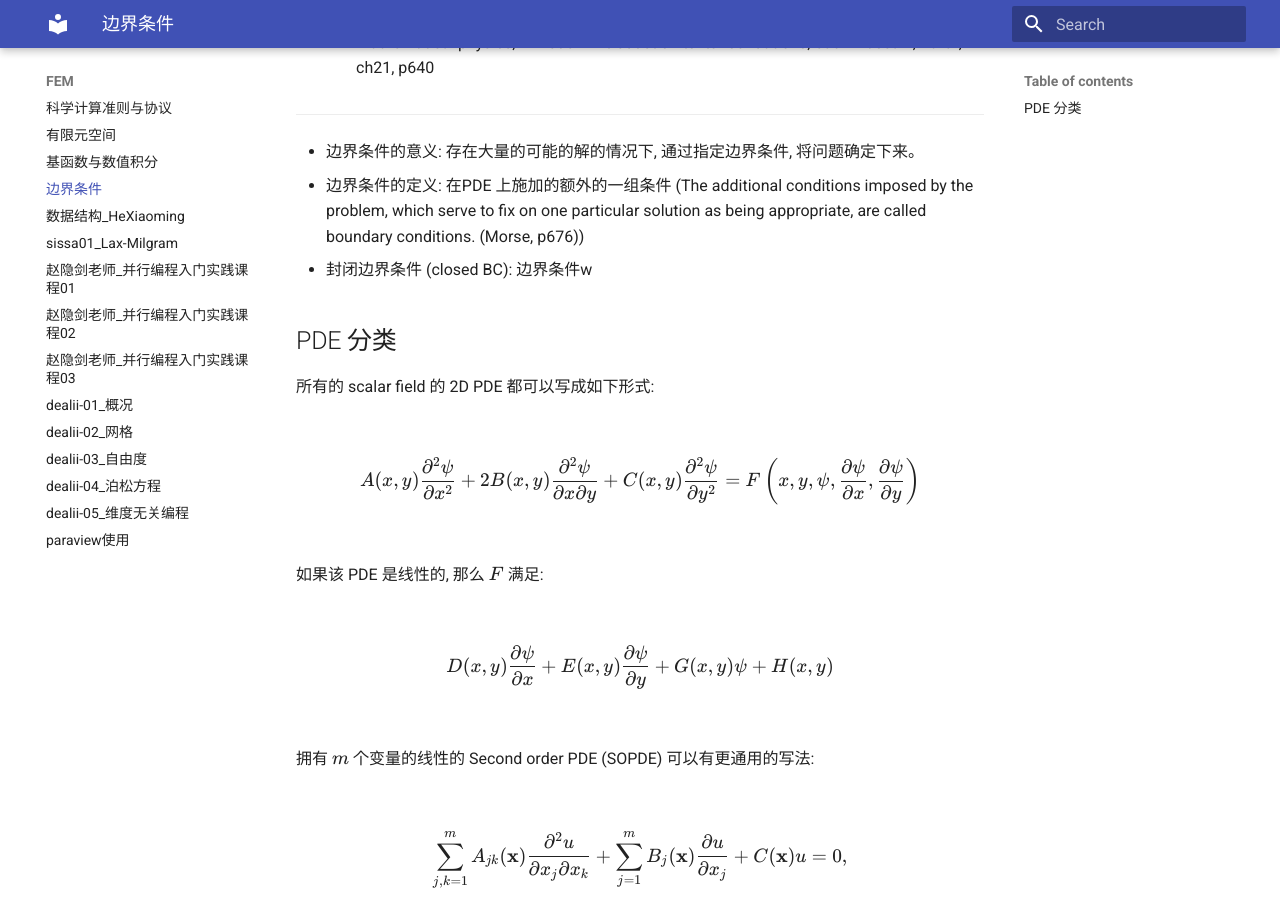
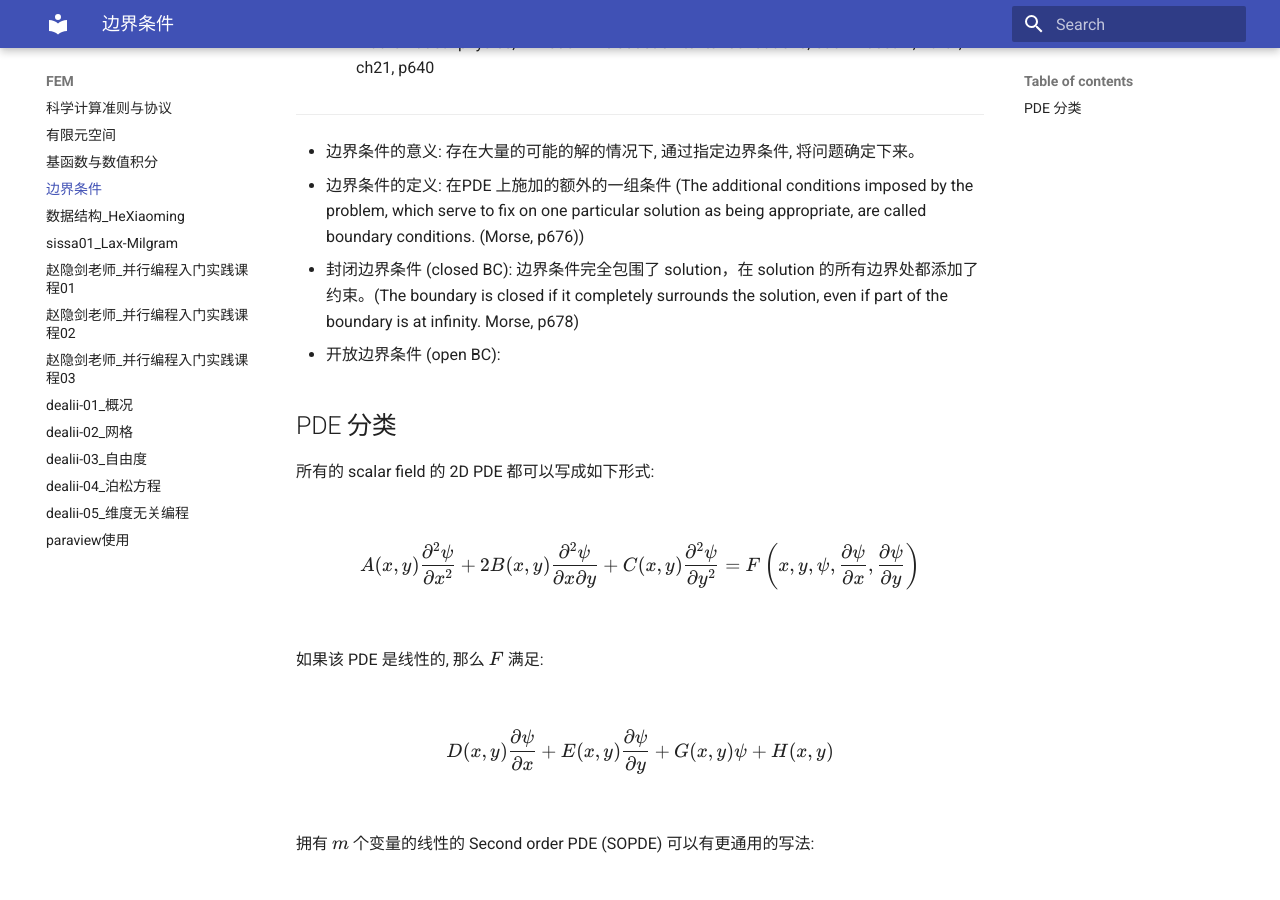
Before and after one commit to ymma98/technotes, an MkDocs documentation site: the page built from docs/FEM/边界条件.md, in a window 1280 px wide and 900 px high, scrolled down 305 px. Built offline with MkDocs 1.6.1 and Material for MkDocs 9.7.7, drawn with Linux system fonts in a browser that asks for light colours.

Commit message:
docs/FEM/边界条件.md updated from https://stackedit.cn/

```diff
--- a/docs/FEM/边界条件.md
+++ b/docs/FEM/边界条件.md
@@ -8,7 +8,8 @@ ___
 
 * 边界条件的意义: 存在大量的可能的解的情况下, 通过指定边界条件, 将问题确定下来。
 * 边界条件的定义: 在PDE 上施加的额外的一组条件 (The additional conditions imposed by the problem, which serve to fix on one particular solution as being appropriate, are called boundary conditions. (Morse, p676))
-* 封闭边界条件 (closed BC): 边界条件w
+* 封闭边界条件 (closed BC): 边界条件完全包围了 solution，在 solution 的所有边界处都添加了约束。(The boundary is closed if it completely surrounds the solution, even if part of the boundary is at infinity. Morse, p678)
+* 开放边界条件 (open BC):
 
 ## PDE 分类
 
```
Also changed, not shown: other parts of docs/FEM/边界条件.md (+1 -1 lines).
